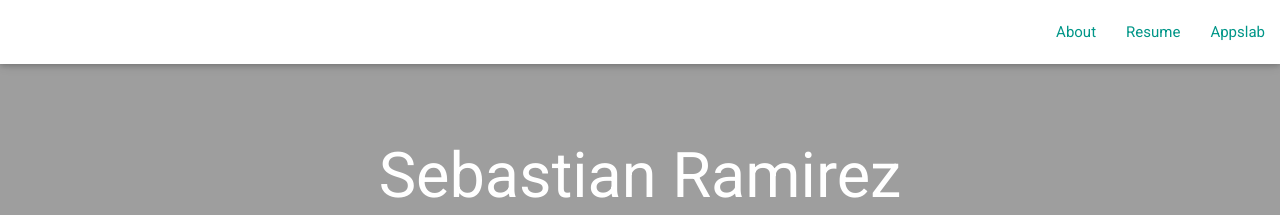
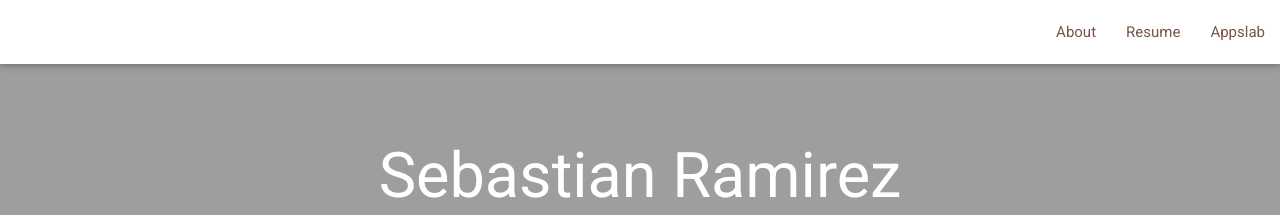
Before and after one commit to s-ramirez/s-ramirez.github.io, a Jekyll site: the page built from index.html, in a window 1280 px wide and 1260 px high. Shown: the top 215 px of the window. Built offline with Jekyll 4.4.1, drawn with Linux system fonts in a browser that asks for light colours; nearby versions of some CDN libraries; the list of posts is cut into pages by our own code.

Commit message:
Changing color to brown

```diff
--- a/_includes/header.html
+++ b/_includes/header.html
@@ -2,9 +2,9 @@
     <nav class="white">
         <div class="nav-wrapper">
             <ul id="nav-mobile" class="right hide-on-med-and-down">
-                <li><a class="teal-text" href="sass.html">About</a></li>
-                <li><a class="teal-text" href="badges.html">Resume</a></li>
-                <li><a class="teal-text" href="collapsible.html">Appslab</a></li>
+                <li><a class="brown-text" href="sass.html">About</a></li>
+                <li><a class="brown-text" href="badges.html">Resume</a></li>
+                <li><a class="brown-text" href="collapsible.html">Appslab</a></li>
             </ul>
         </div>
     </nav>
--- a/index.html
+++ b/index.html
@@ -43,7 +43,7 @@ layout: default
 
             {% for page in (1..paginator.total_pages) %}
             {% if page == paginator.page %}
-            <li class="active teal"><a href="">{{ page }}</a></li>
+            <li class="active brown"><a href="">{{ page }}</a></li>
             {% elsif page == 1 %}
             <li class="waves-effect"><a href="{{ paginator.previous_page_path | prepend: site.baseurl | replace: '//', '/' }}">{{ page }}</a></li>
             {% else %}
```
